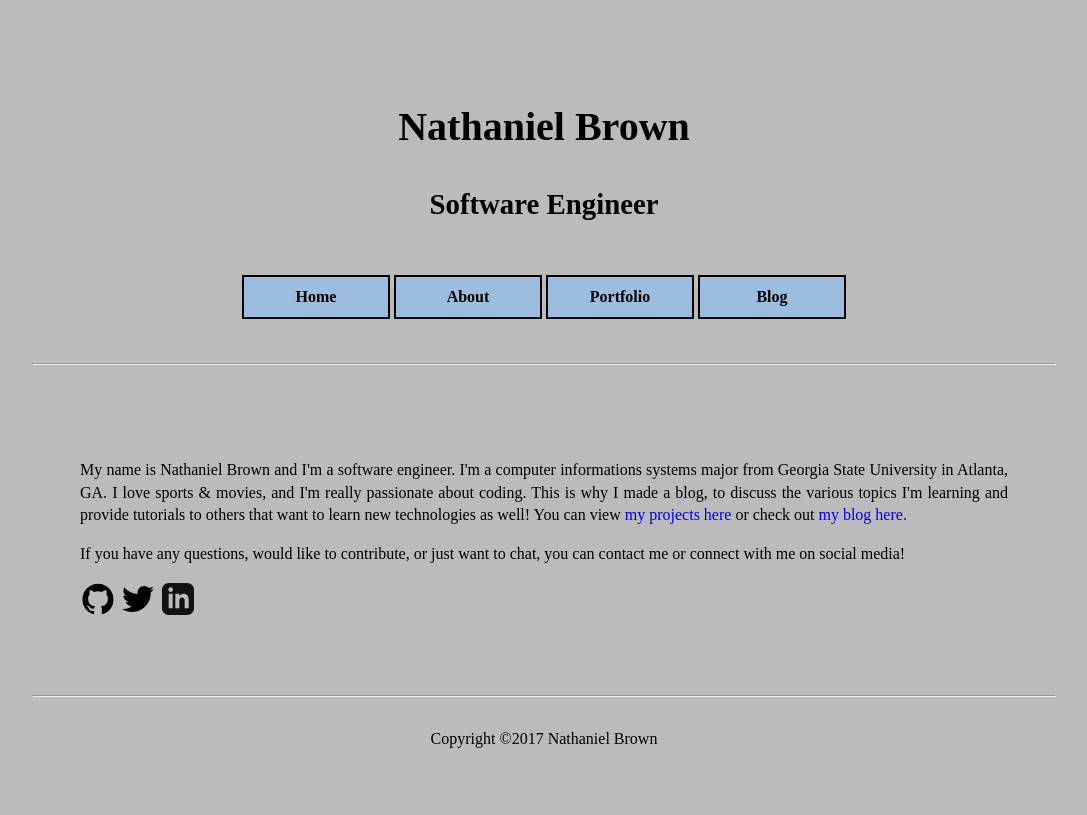
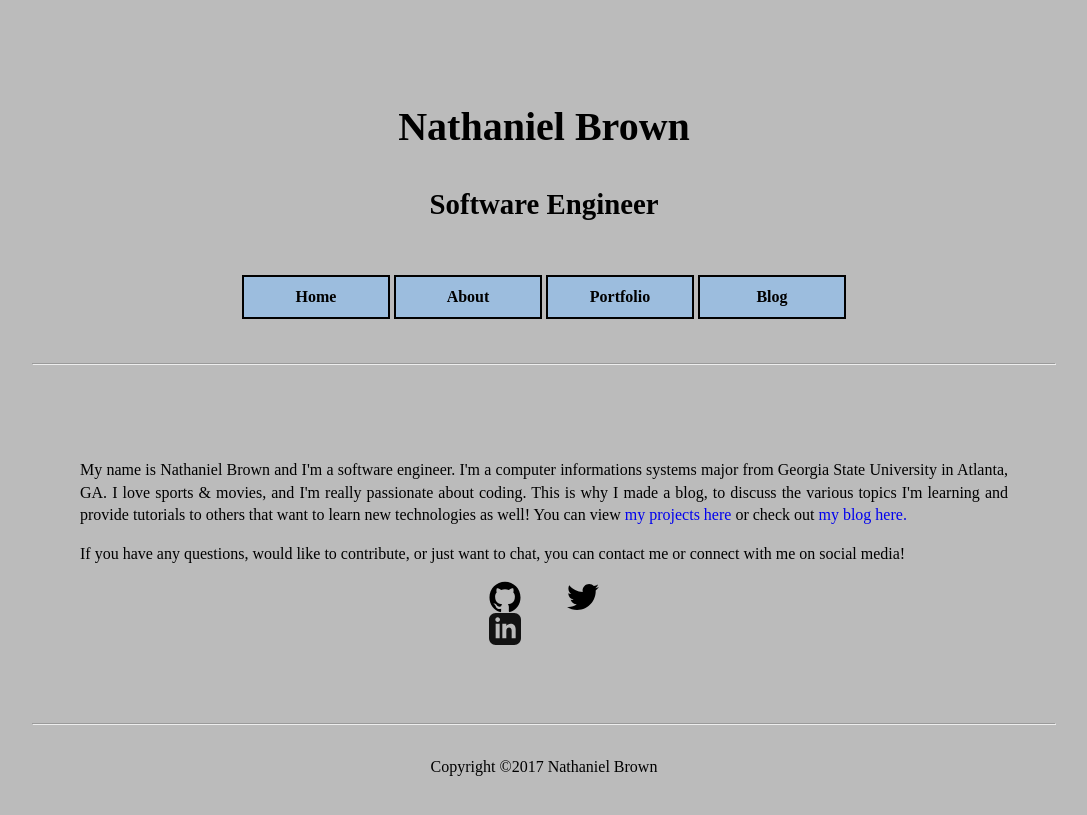
Before and after one commit to ngbcode/ngbcode.github.io, a Jekyll site: the page built from permalinks/about.md, in a window 1280 px wide. Shown: the top 815 px of the page, without its empty margins (96-1183 px from the left). Built offline with Jekyll 4.4.1, drawn with Linux system fonts in a browser that asks for light colours; some web fonts are replaced.

Commit message:
Update social media links and blog list layout again

```diff
--- a/_layouts/about.html
+++ b/_layouts/about.html
@@ -20,9 +20,11 @@ layout: default
     </p>
     <p>If you have any questions, would like to contribute, or just want to chat, you can contact me or connect with me on social media!</p>
     <!-- Add social media buttons to span here -->
-    <a href="https://github.com/{{ include.username }}"><span class="icon icon--github">{% include icon-github.svg %}</span></a>
-    <a href="https://twitter.com/{{ include.username }}"><span class="icon icon--twitter">{% include icon-twitter.svg %}</span></a>
-    <a href="https://linkedin.com/in/{{ include.username }}"><span class="icon icon--linkedin">{% include icon-linkedin.svg %}</span></a>
+    <div id="social-media">
+        <a href="https://github.com/{{ include.username }}"><span class="icon icon--github">{% include icon-github.svg %}</span></a>
+        <a href="https://twitter.com/{{ include.username }}"><span class="icon icon--twitter">{% include icon-twitter.svg %}</span></a>
+        <a href="https://linkedin.com/in/{{ include.username }}"><span class="icon icon--linkedin">{% include icon-linkedin.svg %}</span></a>
+    </div>
 
 </section>
 <br>
--- a/_layouts/blog.html
+++ b/_layouts/blog.html
@@ -27,6 +27,8 @@ layout: default
 					<a class="post-link" href="{{ post.url | prepend: site.baseurl }}">{{ post.title }}</a>
 				</h2>
 			</li>
+			<hr>
+			<br>
 			{% endfor %}
 		</ul>
 
--- a/_layouts/portfolio.html
+++ b/_layouts/portfolio.html
@@ -27,6 +27,7 @@ layout: default
 					<a class="post-link" href="{{ post.url | prepend: site.baseurl }}">{{ post.title }}</a>
 				</h2>
 			</li>
+			<hr>
 			<br>
 			{% endfor %}
 		</ul>
--- a/assets/css/style.scss
+++ b/assets/css/style.scss
@@ -185,13 +185,17 @@ a.nav:hover { background: #eee; }
     width: 160px;
 }
 
+#social-media {
+    width: 120px;
+    margin: 0 auto;
+}
 .icon {
     > svg {
         display: inline-block;
-        margin: 2px;
+        margin-left: 5px;
+        margin-right: 5px;
         width: 32px;
         height: 32px;
-        text-align: center;
         vertical-align: middle;
 
         path {
```
